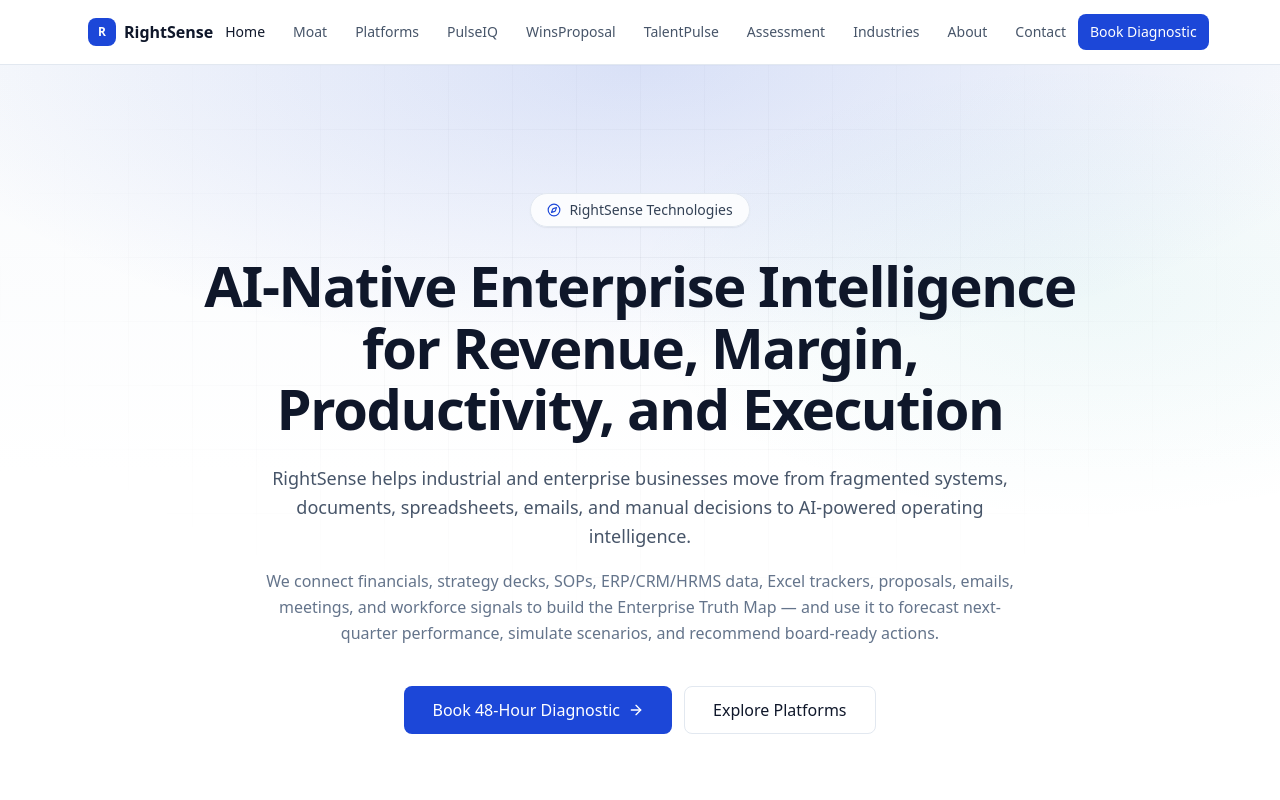
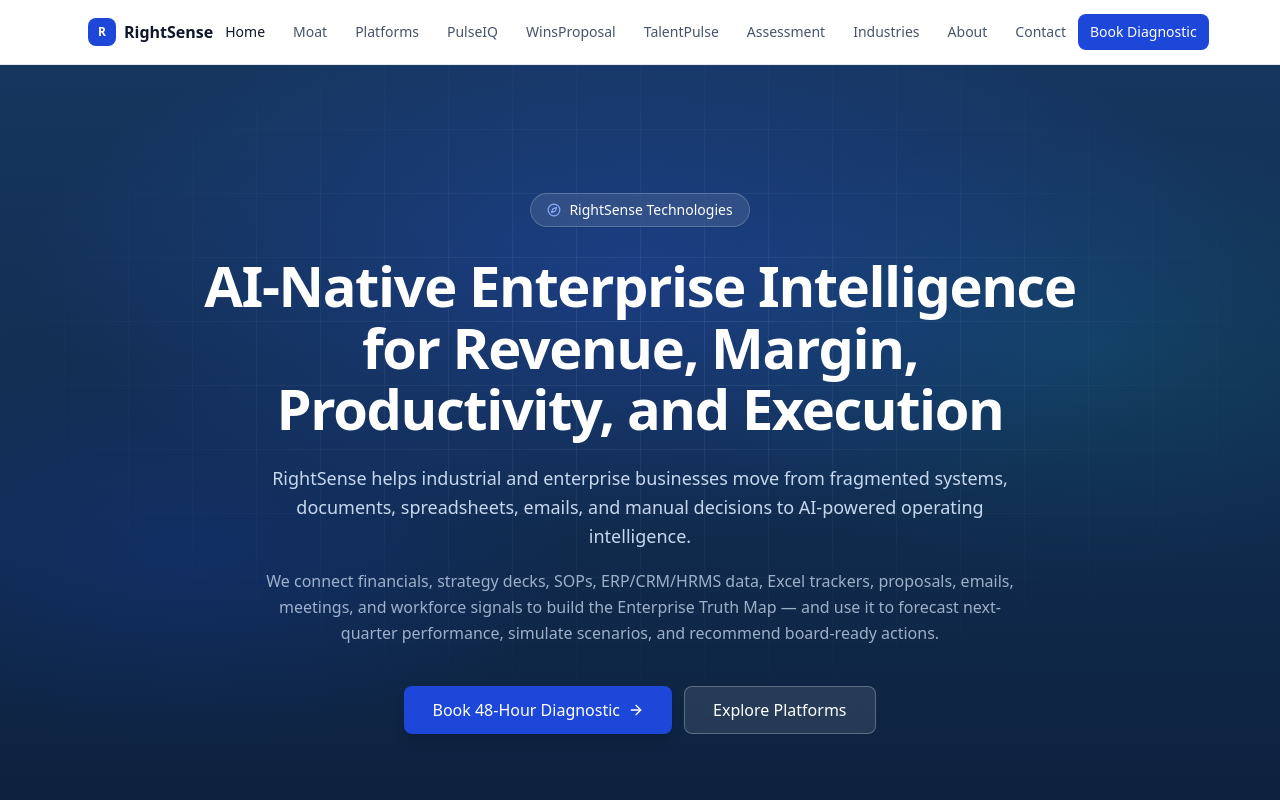
Before and after one commit to mohan69/RightSense, a Next.js app: page / in a window 1280 px wide. Shown: the top 800 px of the page. Built offline with nearby package versions, Linux system fonts and the light colour scheme.

Commit message:
Align RightSense hero with platform visual system

```diff
--- a/src/app/globals.css
+++ b/src/app/globals.css
@@ -122,6 +122,42 @@
   );
 }
 
+/* ============================================
+   DARK HERO — PulseIQ / WinsProposal family
+   Used by homepage hero and dark CTA bands
+   ============================================ */
+
+.dark-hero-bg {
+  background-color: #102a4c;
+  background-image: linear-gradient(180deg, #16365f 0%, #102a4c 60%, #0c1f3a 100%);
+}
+
+.dark-grid {
+  background-image:
+    linear-gradient(rgba(255, 255, 255, 0.08) 1px, transparent 1px),
+    linear-gradient(90deg, rgba(255, 255, 255, 0.08) 1px, transparent 1px);
+  background-size: 64px 64px;
+}
+
+.dark-glow {
+  background:
+    radial-gradient(
+      ellipse 80% 55% at 50% 25%,
+      rgba(47, 96, 245, 0.28) 0%,
+      transparent 60%
+    ),
+    radial-gradient(
+      ellipse 55% 45% at 85% 35%,
+      rgba(14, 165, 164, 0.14) 0%,
+      transparent 60%
+    ),
+    radial-gradient(
+      ellipse 50% 40% at 15% 60%,
+      rgba(28, 71, 216, 0.18) 0%,
+      transparent 60%
+    );
+}
+
 ::-webkit-scrollbar {
   width: 6px;
   height: 6px;
--- a/src/components/sections/Hero.tsx
+++ b/src/components/sections/Hero.tsx
@@ -5,47 +5,41 @@
 
 export function Hero() {
   return (
-    <section className="relative overflow-hidden border-b border-line">
+    <section className="relative overflow-hidden text-white">
+      <div aria-hidden className="absolute inset-0 -z-10 dark-hero-bg" />
+      <div aria-hidden className="absolute inset-0 -z-10 dark-glow" />
       <div
         aria-hidden
-        className="absolute inset-0 -z-10 bg-gradient-to-b from-ink-50 via-white to-white"
-      />
-      <div
-        aria-hidden
-        className="absolute inset-x-0 top-0 -z-10 h-[760px] light-glow"
-      />
-      <div
-        aria-hidden
-        className="absolute inset-x-0 top-0 -z-10 h-[760px] light-grid [mask-image:radial-gradient(ellipse_70%_60%_at_50%_30%,black,transparent_75%)]"
+        className="absolute inset-0 -z-10 dark-grid [mask-image:radial-gradient(ellipse_70%_60%_at_50%_35%,black,transparent_78%)]"
       />
 
       <div className="mx-auto max-w-5xl px-6 pt-24 pb-28 sm:pt-32 sm:pb-36 text-center">
-        <div className="inline-flex items-center gap-2 rounded-full border border-line bg-white/80 px-4 py-1.5 text-sm font-medium text-ink-700 shadow-soft backdrop-blur">
-          <Compass className="h-3.5 w-3.5 text-brand-600" />
+        <div className="inline-flex items-center gap-2 rounded-full border border-white/20 bg-white/10 px-4 py-1.5 text-sm font-medium text-white shadow-soft backdrop-blur-sm">
+          <Compass className="h-3.5 w-3.5 text-brand-300" />
           {hero.eyebrow}
         </div>
 
-        <h1 className="mt-7 text-4xl sm:text-5xl lg:text-[3.5rem] font-semibold tracking-tight text-ink-900 text-balance leading-[1.1]">
+        <h1 className="mt-7 text-4xl sm:text-5xl lg:text-[3.5rem] font-semibold tracking-tight text-white text-balance leading-[1.1]">
           {hero.headline}
         </h1>
 
-        <p className="mt-6 text-lg text-ink-600 max-w-3xl mx-auto leading-relaxed">
+        <p className="mt-6 text-lg text-blue-100/90 max-w-3xl mx-auto leading-relaxed">
           {hero.subheadline}
         </p>
 
-        <p className="mt-4 text-base text-ink-500 max-w-3xl mx-auto leading-relaxed">
+        <p className="mt-4 text-base text-blue-100/70 max-w-3xl mx-auto leading-relaxed">
           {hero.support}
         </p>
 
         <div className="mt-10 flex flex-col sm:flex-row items-center justify-center gap-3">
           <Link href={hero.primaryCta.href}>
-            <Button size="lg" className="px-7">
+            <Button size="lg" className="px-7 shadow-lg">
               {hero.primaryCta.label}
               <ArrowRight className="h-4 w-4" />
             </Button>
           </Link>
           <Link href={hero.secondaryCta.href}>
-            <Button variant="outline" size="lg" className="px-7">
+            <Button variant="outlineDark" size="lg" className="px-7">
               {hero.secondaryCta.label}
             </Button>
           </Link>
--- a/src/components/ui/button.tsx
+++ b/src/components/ui/button.tsx
@@ -10,6 +10,8 @@
         default: "bg-brand-600 text-white hover:bg-brand-700",
         outline:
           "border border-line bg-white text-ink-900 hover:bg-canvas",
+        outlineDark:
+          "border border-white/25 bg-white/10 text-white hover:bg-white/15 backdrop-blur-sm",
         ghost: "text-ink-700 hover:bg-ink-100",
         secondary: "bg-ink-900 text-white hover:bg-ink-800",
       },
```
